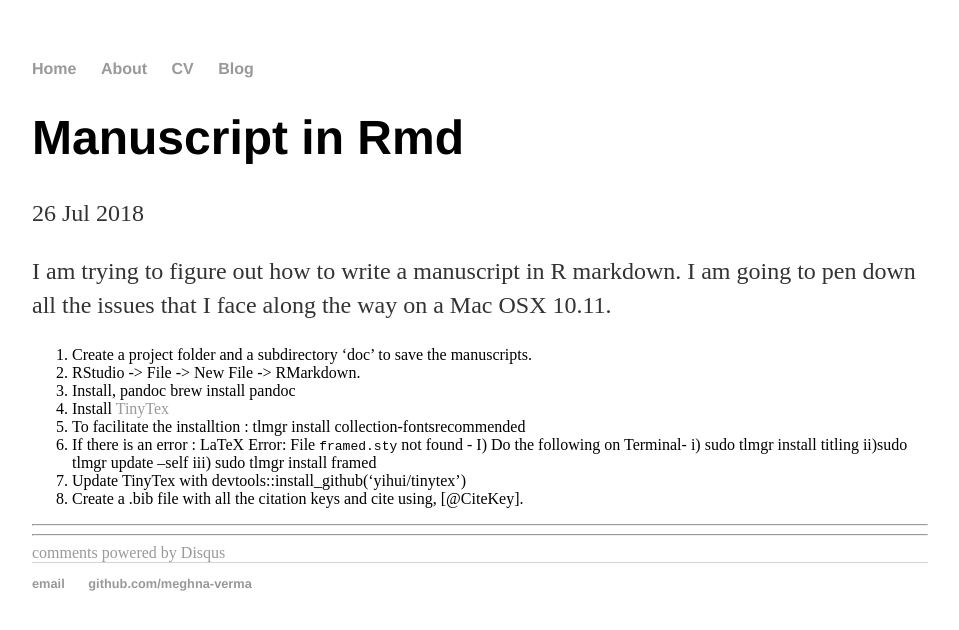
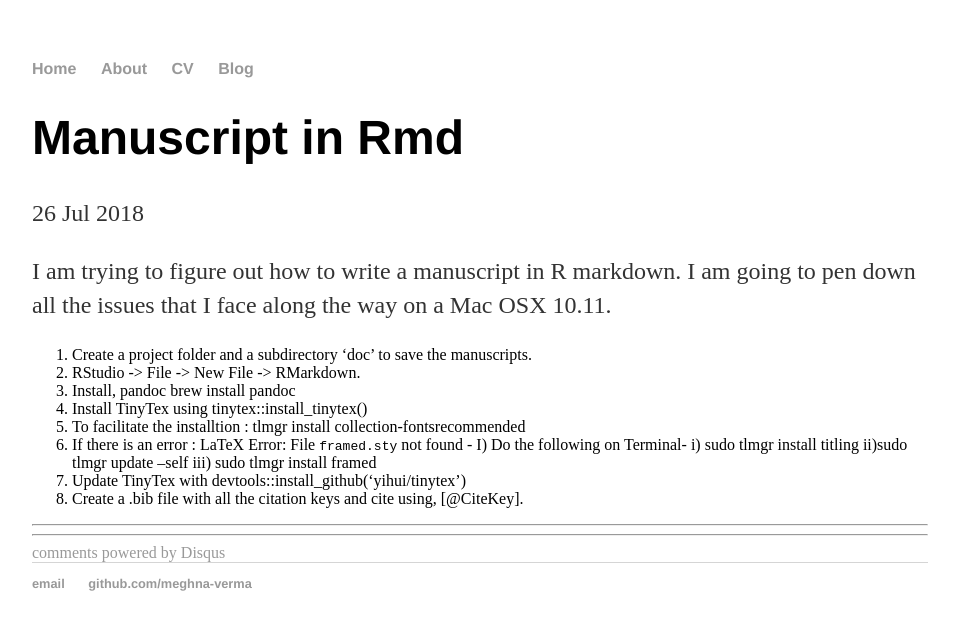
Before and after one commit to meghna-verma/meghna-verma.github.io, a Jekyll site: the page built from _posts/2018-07-26-Writing-manuscript-in-Rmd.md, in a window 1280 px wide. Shown: the top 630 px of the page, without its empty margins (160-1119 px from the left). Built offline with Jekyll 4.4.1, drawn with Linux system fonts in a browser that asks for light colours; comment, search, counter and statistics services are not loaded.

Commit message:
Update 2018-07-26-Writing-manuscript-in-Rmd.md

```diff
--- a/_posts/2018-07-26-Writing-manuscript-in-Rmd.md
+++ b/_posts/2018-07-26-Writing-manuscript-in-Rmd.md
@@ -7,7 +7,7 @@ I am trying to figure out how to write a manuscript in R markdown. I am going to
 1. Create a project folder and a subdirectory 'doc' to save the manuscripts.
 2. RStudio -> File -> New File -> RMarkdown.
 3. Install, pandoc brew install pandoc
-4. Install <a href="tinytex::install_tinytex()">TinyTex</a>
+4. Install TinyTex using tinytex::install_tinytex()
 5. To facilitate the installtion : tlmgr install collection-fontsrecommended
 6. If there is an error : LaTeX Error: File `framed.sty` not found -
 I) Do the following on Terminal-
```
